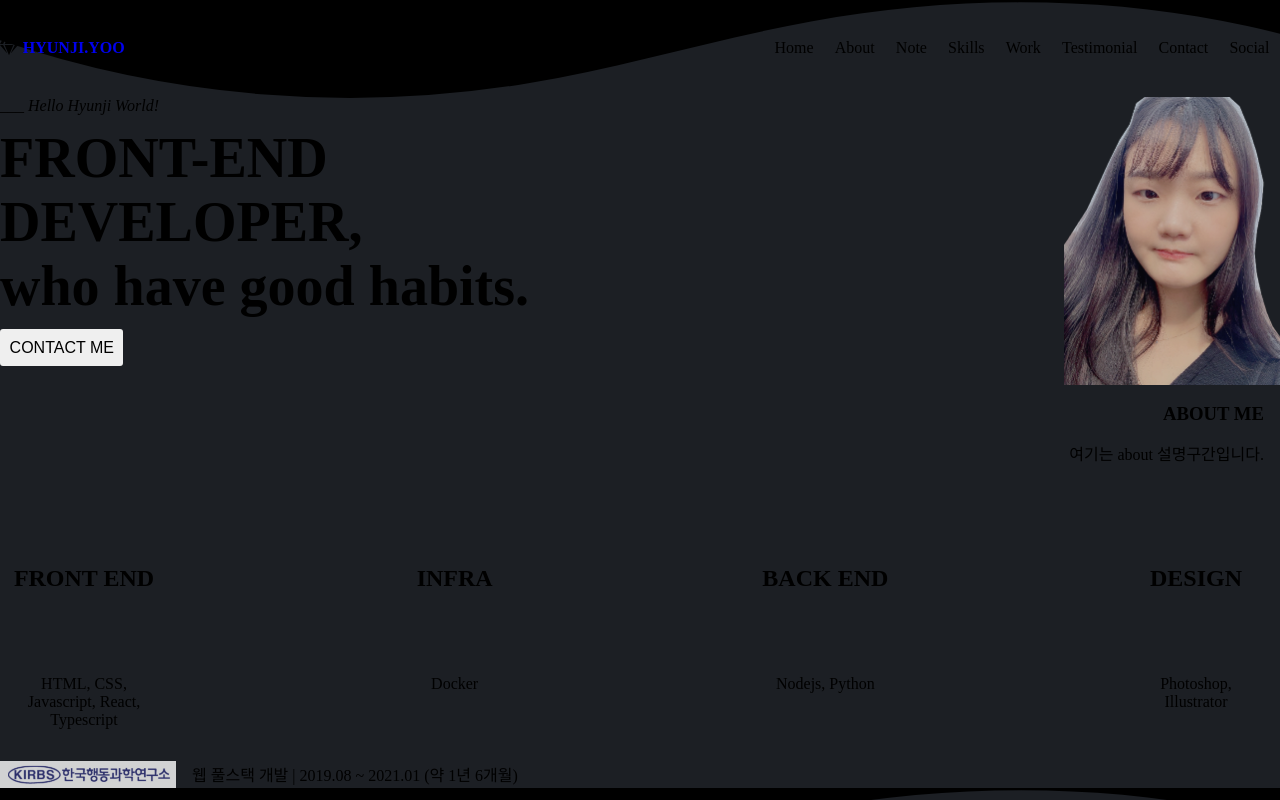
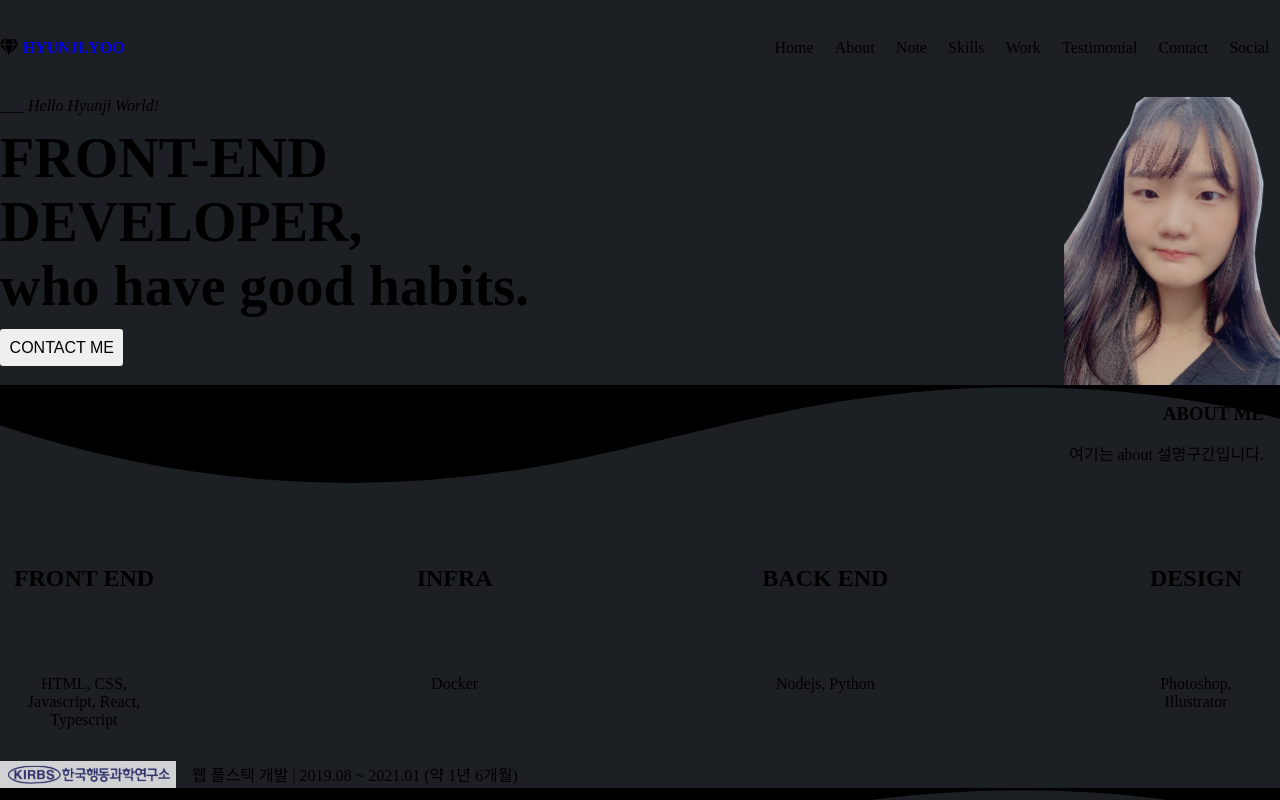
Before and after one commit to hyunjiyoo/portfolio, a React (Create React App) app: page / in a window 1280 px wide. Shown: the top 800 px of the page. Built offline with nearby package versions, Linux system fonts and the light colour scheme.

Commit message:
about id 추가

```diff
--- a/src/components/about/about.tsx
+++ b/src/components/about/about.tsx
@@ -3,7 +3,7 @@ import Title from '../title/title';
 import styles from './about.module.css';
 
 const About = (): JSX.Element => (
-  <section>
+  <section id={styles.about}>
     <Section />
     <aside className={styles.section}>
       <Title
```
